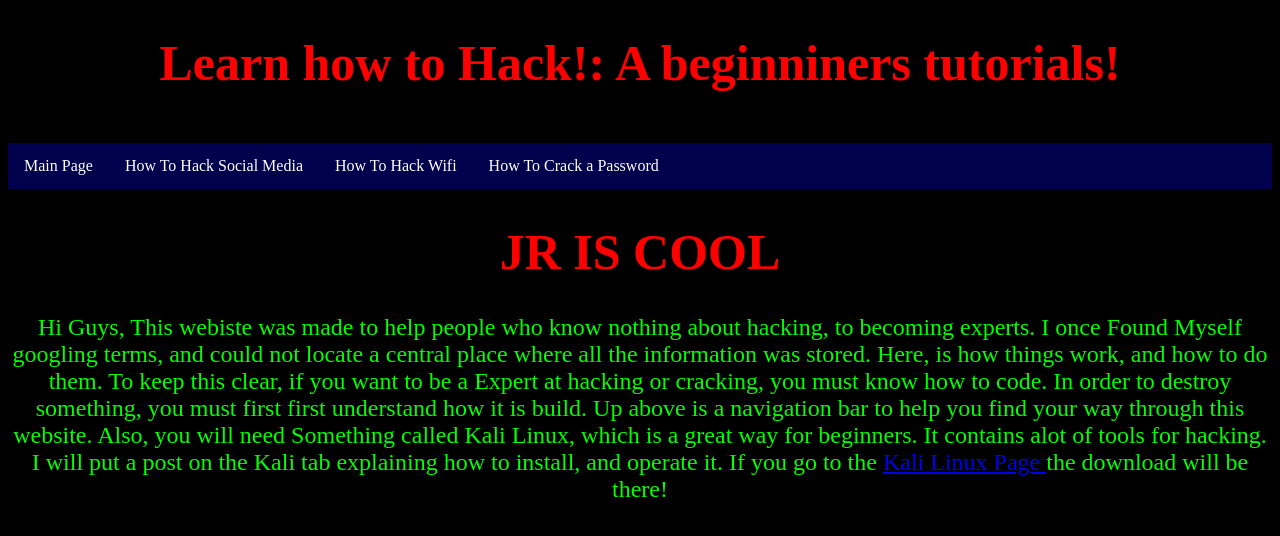
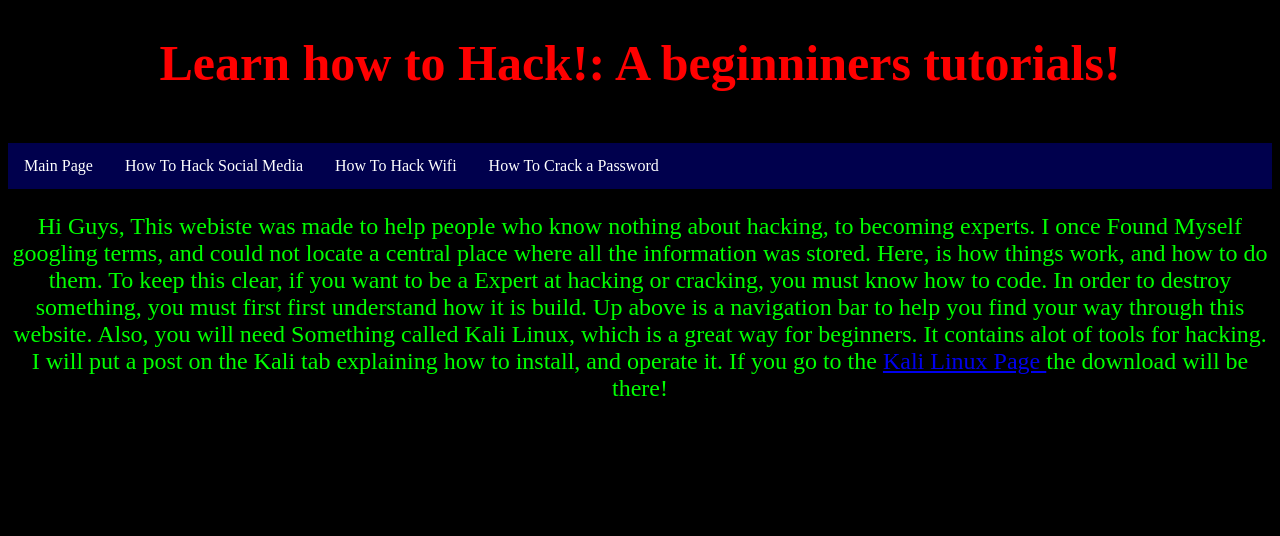
Before and after one commit to aidanholt9897/mygreatwebsite, a plain HTML site: page change.html in a window 1280 px wide. Drawn offline with Linux system fonts and the light colour scheme.

Commit message:
Update change.html

```diff
--- a/change.html
+++ b/change.html
@@ -19,7 +19,7 @@
   <li><a href=""> </a></li>
   <li><a href=""> </a></li>
 </ul>
-  <h1> JR IS COOL </h1>
+
  <p style="font-size:24px; color: #00ff00; text-align: center;"> Hi Guys, This webiste was made to help people who know nothing about hacking,
  to becoming experts.
  I once Found Myself googling terms, and could not locate a central place where all the information was stored.
```
